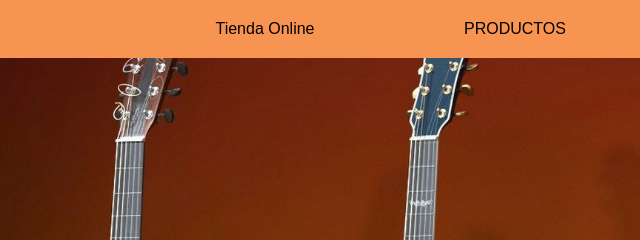
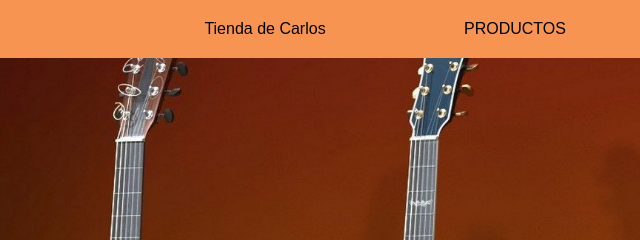
Before and after one commit to MCHAZZ/ProyectoCM, a plain HTML site: page productos.html in a window 1280 px wide. Shown: the top 240 px of the page, 0-640 px from the left. Drawn offline with Linux system fonts and the light colour scheme.

Commit message:
Update productos.html

```diff
--- a/productos.html
+++ b/productos.html
@@ -12,7 +12,7 @@
 <header>
 <nav class="navbar">
 <div class="contenedor">
-    <a href="index.html">Tienda Online</a>
+    <a href="index.html">Tienda de Carlos</a>
     <a href="productos.html">PRODUCTOS</a>
     <a href="acerca_de_nosotros.html">ACERCA DE NOSOTROS</a>
     <a href="contactanos.html">CONTÁCTANOS</a>
```
